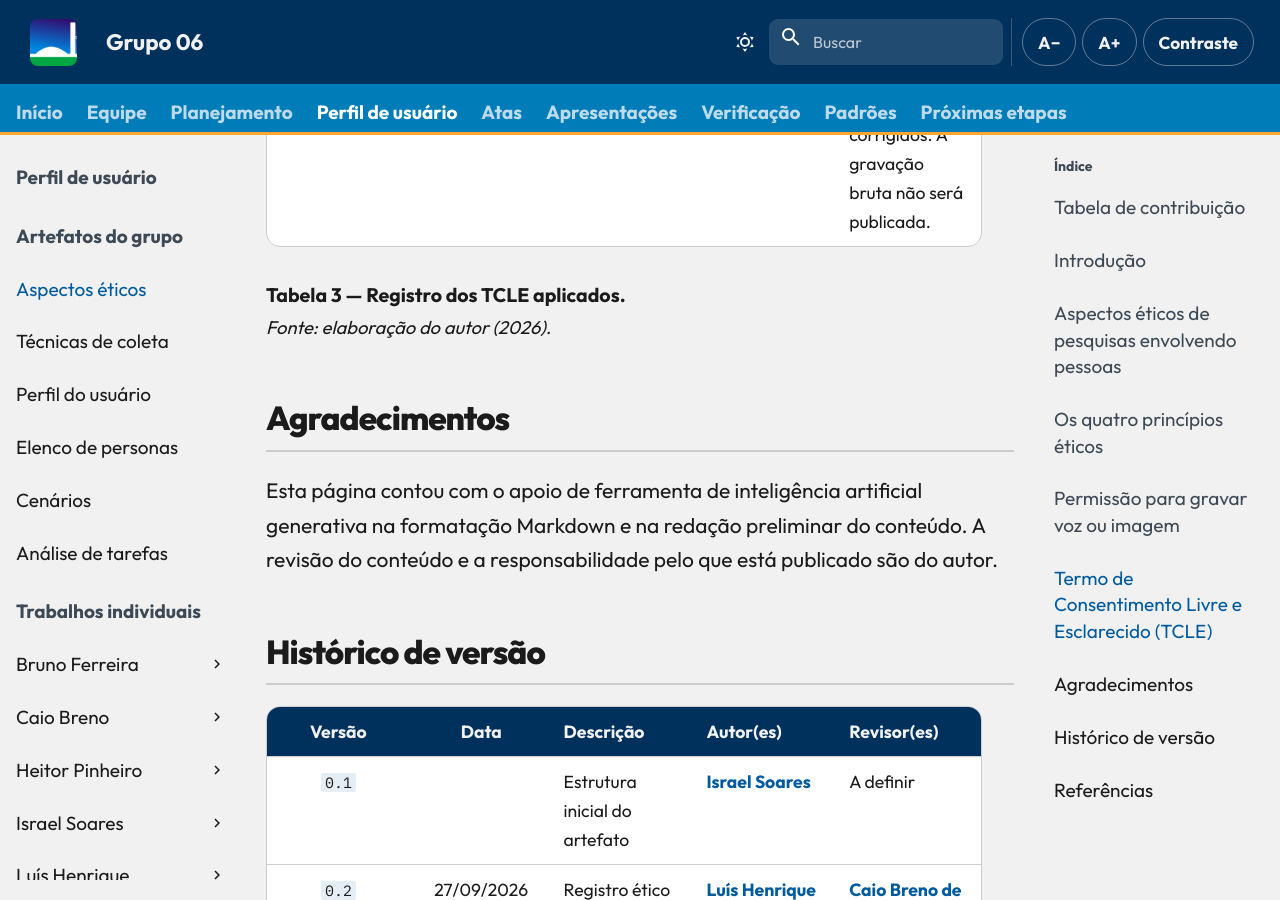
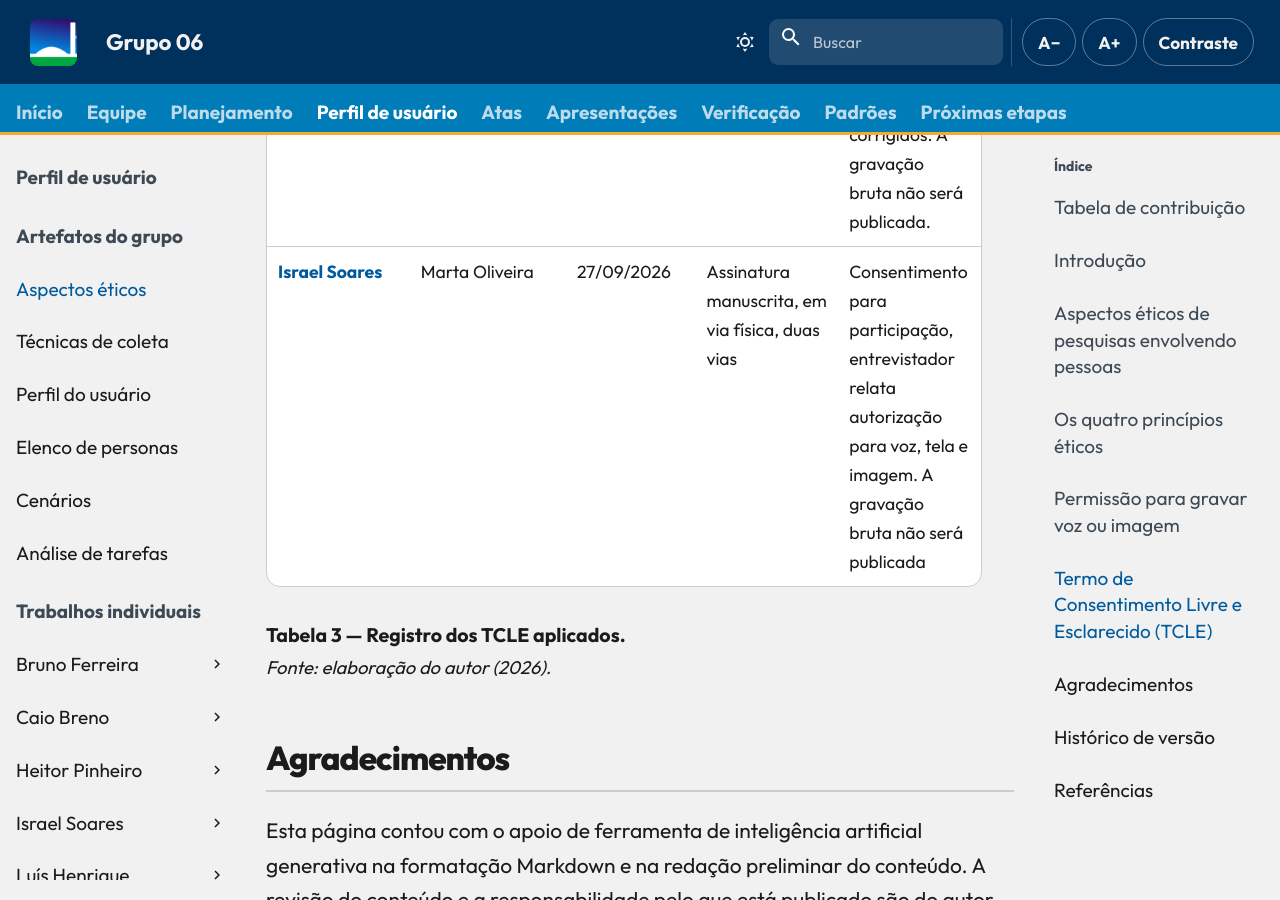
Before and after one commit to Interacao-Humano-Computador/2026.2-Grupo06, an MkDocs documentation site: the page built from docs/entrega-2/etica.md, in a window 1280 px wide and 900 px high, scrolled down 5411 px. Built offline with MkDocs 1.6.1 and Material for MkDocs 9.7.7, drawn with Linux system fonts in a browser that asks for light colours; comment, search, counter and statistics services are not loaded.

Commit message:
fix:preenchendo tabela da TCLE

```diff
--- a/docs/entrega-2/etica.md
+++ b/docs/entrega-2/etica.md
@@ -65,6 +65,7 @@ A Tabela 3 registra os TCLE aplicados pelo grupo.
 | Integrante | Participante | Data | Modo de assinatura | Observações |
 | --- | --- | :---: | --- | --- |
 | Luís Henrique Luna de Arruda | P5 — identidade preservada | 27/09/2026 | Assinatura no TCLE e autorização oral registrada em vídeo, conforme relato do entrevistador | O entrevistador relata autorização para voz, tela e imagem. O TCLE recebido autoriza apenas áudio e precisa ter a data e o escopo corrigidos. A gravação bruta não será publicada. |
+[Israel Soares](https://github.com/IsraelSoares-25) | Marta Oliveira | 27/09/2026 | Assinatura manuscrita, em via física, duas vias | Consentimento para participação, entrevistador relata autorização para voz, tela e imagem. A gravação bruta não será publicada |
 
 <p class="caption">Tabela 3 — Registro dos TCLE aplicados.</p>
 <p class="source">Fonte: elaboração do autor (2026).</p>
```
